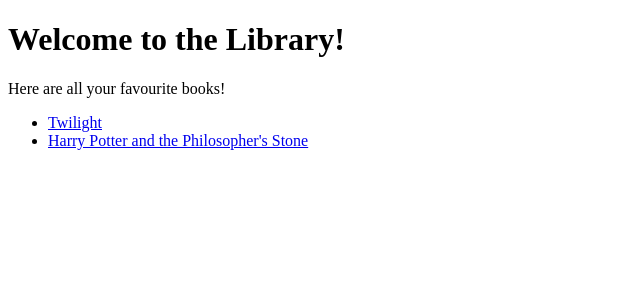
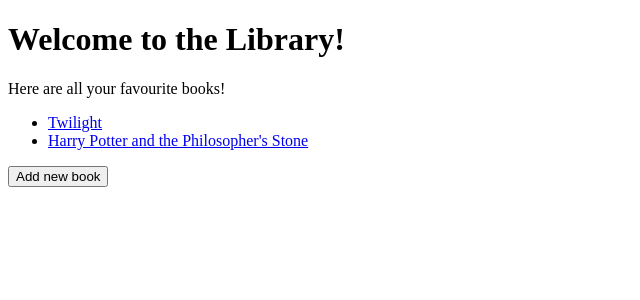
Before and after one commit to kail0n/Kai_Steph_Library, a Django app: page / in a window 1280 px wide. Shown: the part 26-326 px from the top of the page, without its empty margins (0-640 px from the left). Run offline with Django 3.2, Linux system fonts and the light colour scheme; data comes from the database, SQL or seed files in the repository.

Commit message:
create add new book button

```diff
--- a/library/books/templates/books/home.html
+++ b/library/books/templates/books/home.html
@@ -20,6 +20,6 @@
                 {% endfor %}
             </ul>
         </main>
-
+        <a href="{% url 'books-create' %}"> <button>Add new book</button></a>
     </body>
 </html>
```
